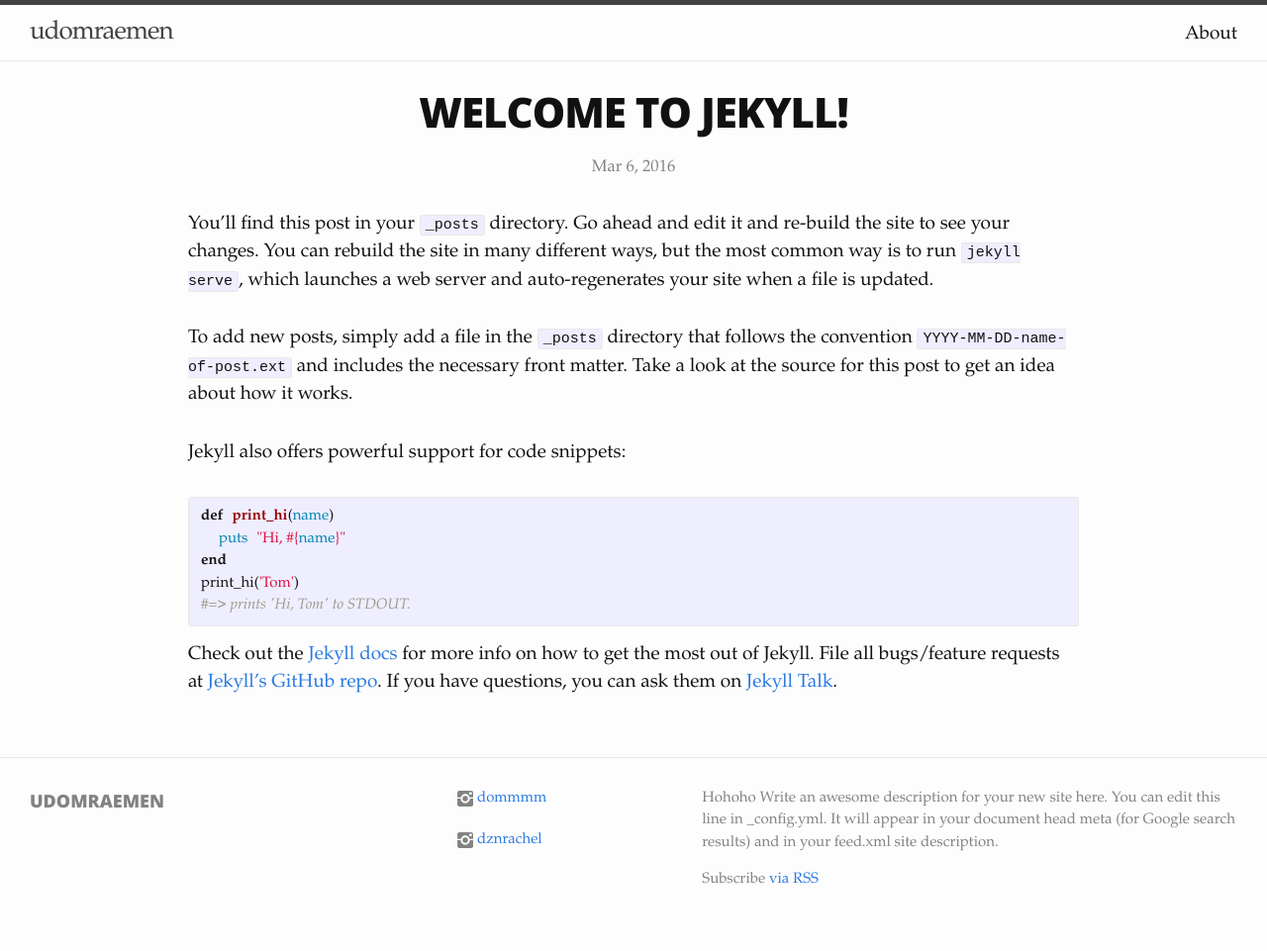
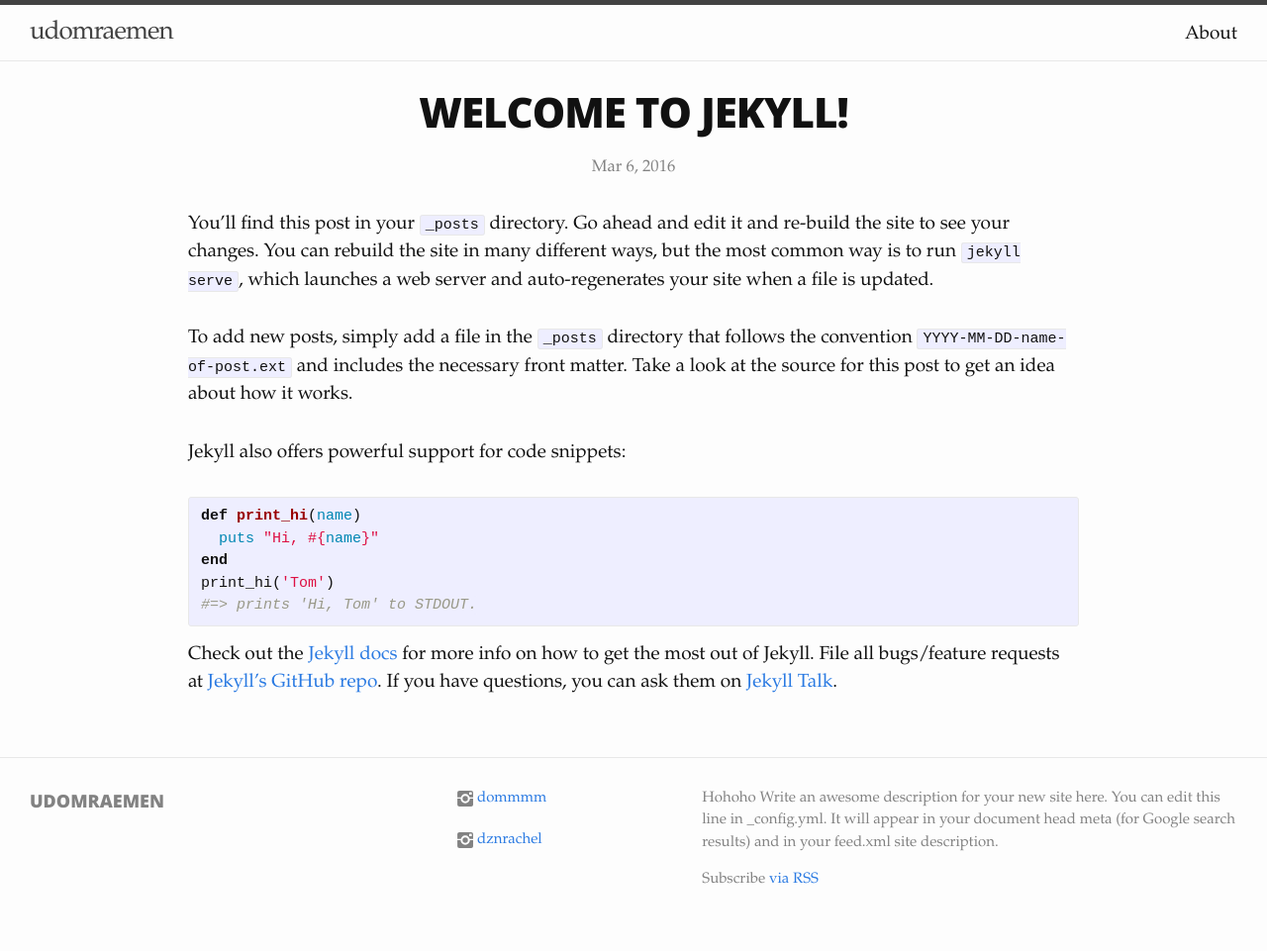
Before and after one commit to domrae/domrae.github.io, a Jekyll site: the page built from _posts/2016-03-06-welcome-to-jekyll.markdown, in a window 1280 px wide. Shown: the whole page at 99% size. Built offline with Jekyll 4.4.1, drawn with Linux system fonts in a browser that asks for light colours; nearby versions of some CDN libraries; some web fonts are replaced.

Commit message:
fixed monospace fonts

```diff
--- a/_scss/custom.scss
+++ b/_scss/custom.scss
@@ -22,6 +22,12 @@
 h6 {
 	font-family: 'Gentium Basic', Garamond, serif;
 }
+
+pre *,
+code * {
+	font-family: monospace;
+}
+
 .wrapper {
 	max-width: none;
 }
--- a/css/custom.css
+++ b/css/custom.css
@@ -15,6 +15,10 @@
 h5,
 h6 {
   font-family: 'Gentium Basic', Garamond, serif; }
+
+pre *,
+code * {
+  font-family: monospace; }
 
 .wrapper {
   max-width: none; }
```
Also changed, not shown: 1 other file.
